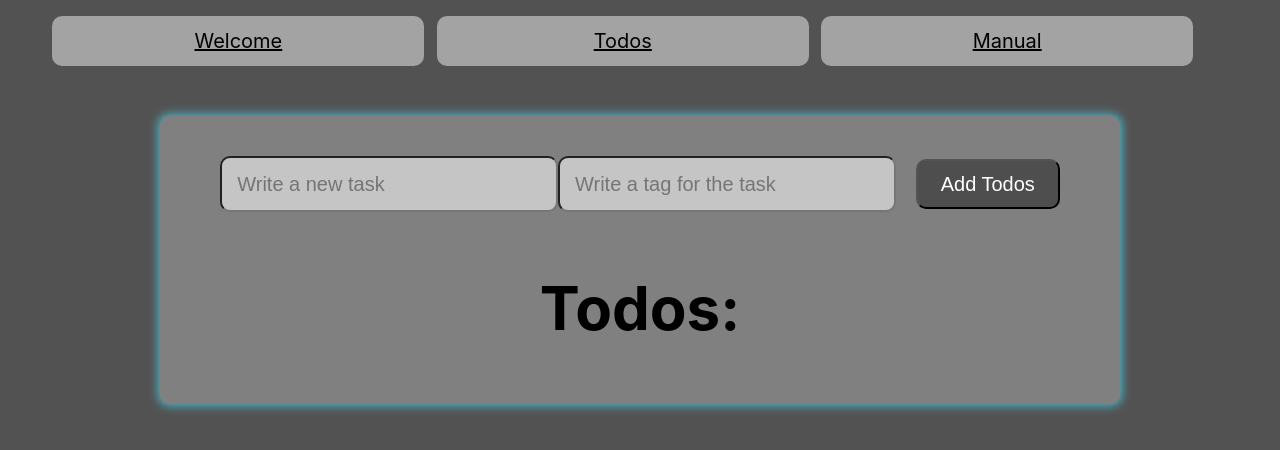
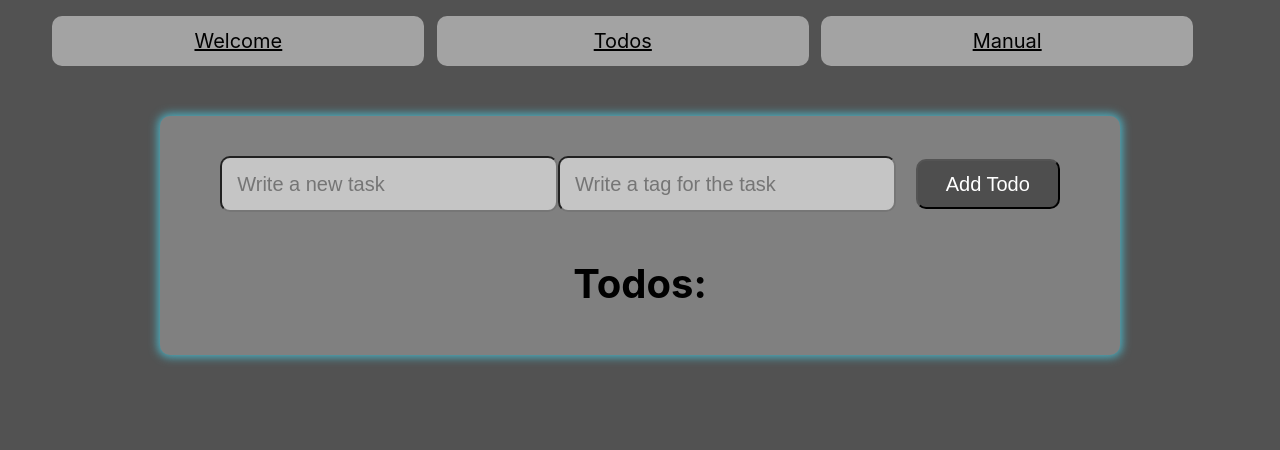
Before and after one commit to LottaViljamaa/todo-app, a React (Create React App) app in the folder todo-app/: page /todos in a window 1280 px wide. Shown: the top 450 px of the page. Built offline with nearby package versions, Linux system fonts and the light colour scheme.

Commit message:
Add classname to header on todos -tab

```diff
--- a/todo-app/src/Todos.js
+++ b/todo-app/src/Todos.js
@@ -68,8 +68,8 @@ function Todos(props) {
         name="tagText"
         onChange = {(e) => setTagInput(e.target.value)}
       ></input>
-      <button className="addButton">Add Todos</button>
-      <h1>Todos:</h1>
+      <button className="addButton">Add Todo</button>
+      <h1 className="todosHeader">Todos:</h1>
       </>
       )
     }
```
